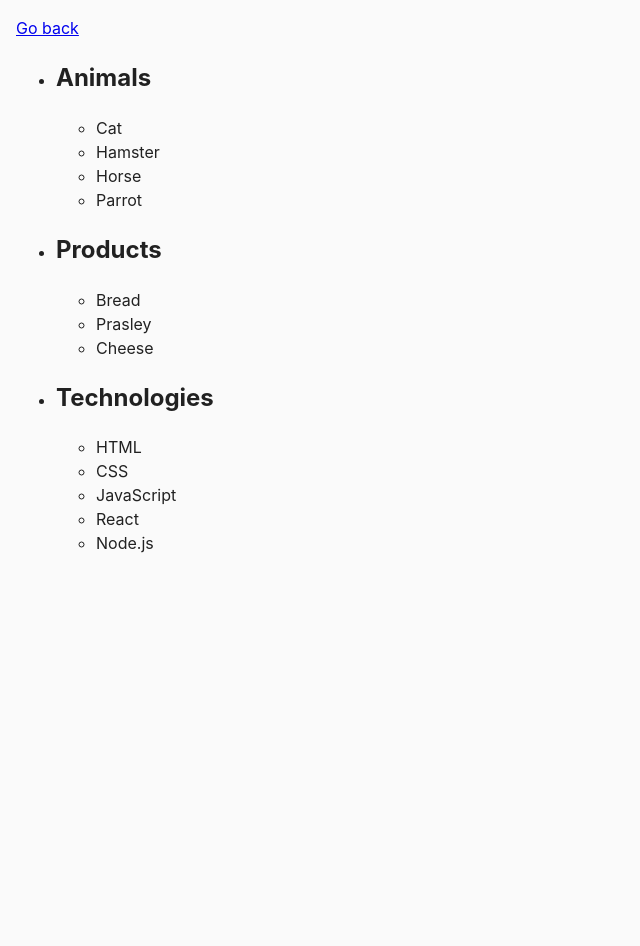
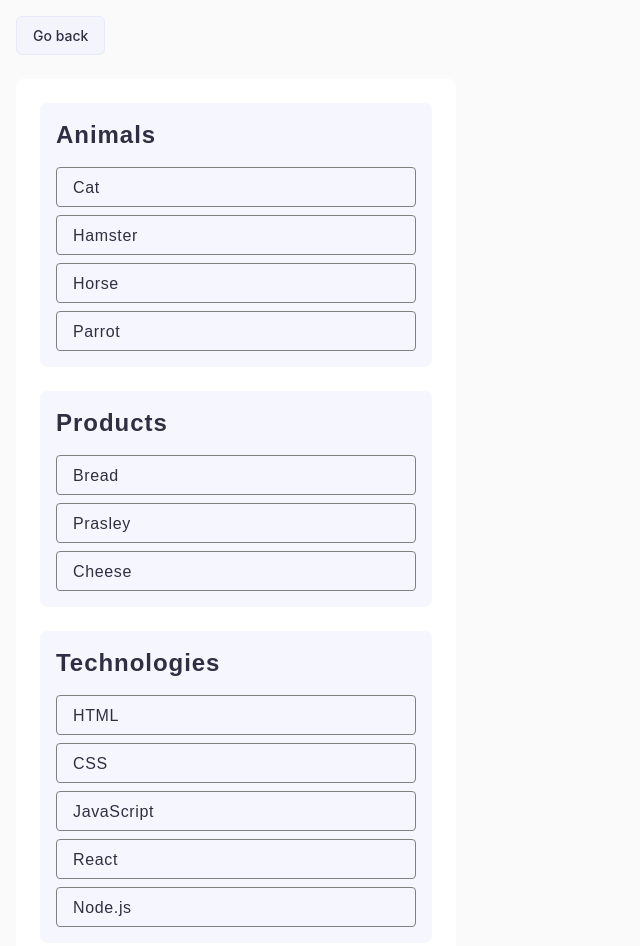
Before and after one commit to Hanna-Nesterenko/goit-js-hw-07, a plain HTML site: page task-1.html in a window 1280 px wide. Shown: the whole page, without its empty margins (0-640 px from the left). Before the commit the page ends 800 px from the top, so only its background shows below. Drawn offline with Linux system fonts and the light colour scheme.

Commit message:
Create goit-js-hw-07

```diff
--- a/css/common.css
+++ b/css/common.css
@@ -4,11 +4,80 @@
 
 body {
   margin: 16px;
-  font-family: -apple-system, BlinkMacSystemFont, 'Segoe UI', Roboto, Oxygen,
-    Ubuntu, Cantarell, 'Open Sans', 'Helvetica Neue', sans-serif;
+  font-family:
+    -apple-system, BlinkMacSystemFont, 'Segoe UI', Roboto, Oxygen, Ubuntu,
+    Cantarell, 'Open Sans', 'Helvetica Neue', sans-serif;
   -webkit-font-smoothing: antialiased;
   -moz-osx-font-smoothing: grayscale;
   background-color: #fafafa;
   color: #212121;
   line-height: 1.5;
 }
+
+h1,
+h2,
+h3,
+h4,
+h5,
+h6,
+p {
+  margin: 0;
+}
+
+ol,
+ul {
+  margin: 0;
+  padding: 0;
+  list-style-type: none;
+}
+
+a {
+  text-decoration: none;
+  color: inherit;
+}
+
+button {
+  cursor: pointer;
+  border-color: transparent;
+}
+
+button,
+input {
+  font-family: inherit;
+}
+
+img {
+  display: block;
+  max-width: 100%;
+  height: auto;
+}
+
+fieldset {
+  padding: 0;
+  margin: 0;
+  border: none;
+}
+
+.go-back {
+  display: inline-block;
+  margin-bottom: 24px;
+  padding: 8px 16px;
+  font-size: 14px;
+  font-weight: 500;
+  color: #2e2f42;
+  background-color: #f4f4fd;
+  border: 1px solid #e7e9fc;
+  border-radius: 6px;
+  transition:
+    background-color 250ms ease,
+    color 250ms ease,
+    transform 250ms ease;
+}
+
+.go-back:hover,
+.go-back:focus {
+  color: #ffffff;
+  background-color: #4d5ae5;
+  border-color: #4d5ae5;
+  transform: translateX(-4px);
+}
--- /dev/null
+++ b/css/task-1.css
@@ -0,0 +1,52 @@
+.list {
+  display: flex;
+  flex-direction: column;
+  gap: 24px;
+
+  padding: 24px;
+  width: 440px;
+
+  background-color: #fff;
+  border-radius: 8px;
+}
+.item {
+  display: flex;
+  flex-direction: column;
+
+  padding: 16px;
+  width: 100%;
+
+  background-color: #f6f6fe;
+  border-radius: 8px;
+}
+
+.title {
+  font-family: 'Montserrat', sans-serif;
+  font-weight: 600;
+  font-size: 24px;
+  line-height: 1.33;
+  letter-spacing: 0.04em;
+  color: #2e2f42;
+
+  margin-bottom: 16px;
+}
+.child-list {
+  display: flex;
+  flex-direction: column;
+  gap: 8px;
+}
+.child-item {
+  border: 1px solid #808080;
+  border-radius: 4px;
+
+  width: 100%;
+  height: 40px;
+  padding: 8px 16px;
+
+  font-family: 'Montserrat', sans-serif;
+  font-weight: 400;
+  font-size: 16px;
+
+  letter-spacing: 0.04em;
+  color: #2e2f42;
+}
--- a/js/task-1.js
+++ b/js/task-1.js
@@ -0,0 +1,9 @@
+const items = document.querySelectorAll('#categories .item');
+console.log(`Number of categories: ${items.length}`);
+
+for (const item of items) {
+  const title = item.querySelector('h2').textContent;
+  console.log(`Category: ${title}`);
+  const elements = item.querySelectorAll('li').length;
+  console.log(`Elements: ${elements}`);
+}
--- a/task-1.html
+++ b/task-1.html
@@ -1,4 +1,4 @@
-<!DOCTYPE html>
+<!doctype html>
 <html lang="en">
   <head>
     <meta charset="UTF-8" />
@@ -6,39 +6,40 @@
     <meta name="viewport" content="width=device-width, initial-scale=1.0" />
     <title>Task 1</title>
     <link rel="stylesheet" href="./css/common.css" />
+    <link rel="stylesheet" href="./css/task-1.css" />
   </head>
   <body>
-    <p><a href="./index.html">Go back</a></p>
+    <p><a class="go-back" href="./index.html">Go back</a></p>
 
-    <ul id="categories">
+    <ul class="list" id="categories">
       <li class="item">
-        <h2>Animals</h2>
+        <h2 class="title">Animals</h2>
 
-        <ul>
-          <li>Cat</li>
-          <li>Hamster</li>
-          <li>Horse</li>
-          <li>Parrot</li>
+        <ul class="child-list">
+          <li class="child-item">Cat</li>
+          <li class="child-item">Hamster</li>
+          <li class="child-item">Horse</li>
+          <li class="child-item">Parrot</li>
         </ul>
       </li>
       <li class="item">
-        <h2>Products</h2>
+        <h2 class="title">Products</h2>
 
-        <ul>
-          <li>Bread</li>
-          <li>Prasley</li>
-          <li>Cheese</li>
+        <ul class="child-list">
+          <li class="child-item">Bread</li>
+          <li class="child-item">Prasley</li>
+          <li class="child-item">Cheese</li>
         </ul>
       </li>
       <li class="item">
-        <h2>Technologies</h2>
+        <h2 class="title">Technologies</h2>
 
-        <ul>
-          <li>HTML</li>
-          <li>CSS</li>
-          <li>JavaScript</li>
-          <li>React</li>
-          <li>Node.js</li>
+        <ul class="child-list">
+          <li class="child-item">HTML</li>
+          <li class="child-item">CSS</li>
+          <li class="child-item">JavaScript</li>
+          <li class="child-item">React</li>
+          <li class="child-item">Node.js</li>
         </ul>
       </li>
     </ul>
```
Also changed, not shown: css/menu.css (added, +31 -0 lines), css/task-2.css (added, +18 -0 lines), css/task-3.css (added, +27 -0 lines), css/task-4.css (added, +58 -0 lines), css/task-5.css (added, +49 -0 lines), index.html (+18 -7 lines), js/task-2.js (+22 -13 lines), js/task-3.js (+12 -0 lines), js/task-4.js (+22 -0 lines), js/task-5.js (+9 -0 lines), task-2.html (+3 -2 lines), task-3.html (+3 -2 lines), task-4.html (+4 -3 lines), task-5.html (+3 -2 lines).
